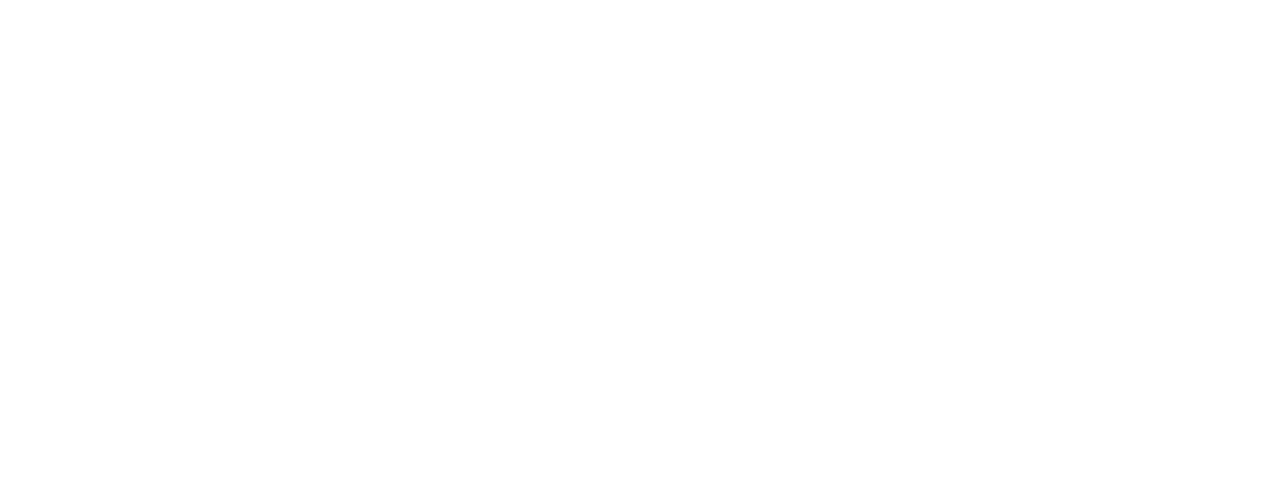
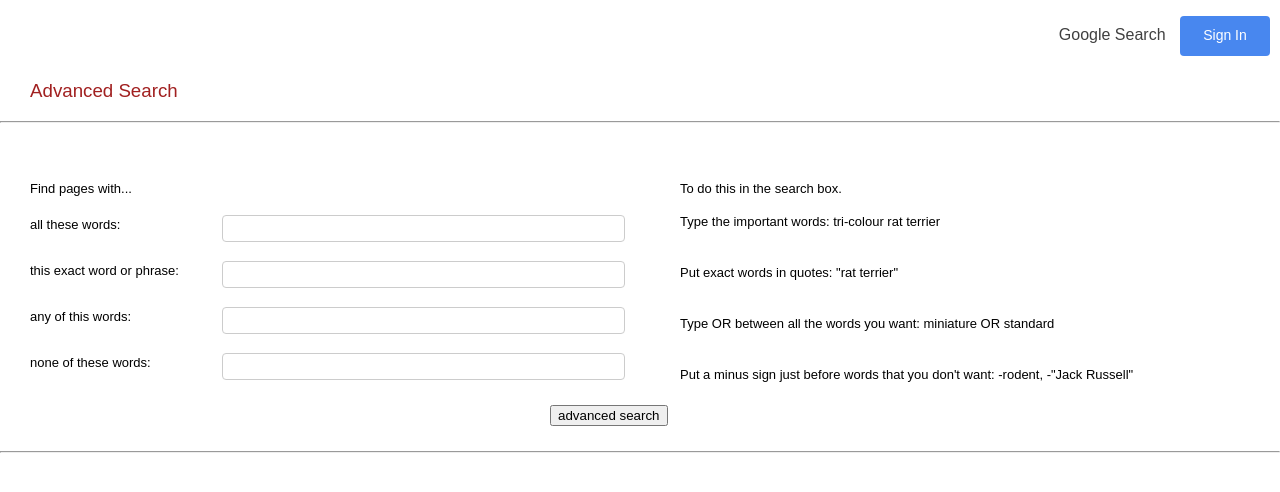
Before and after one commit to Beiancaa/Google-search, a plain HTML site: page advance.html in a window 1280 px wide. Drawn offline with Linux system fonts and the light colour scheme.

Commit message:
First PR

```diff
--- a/advance.html
+++ b/advance.html
@@ -0,0 +1,94 @@
+<head>
+    <meta charset="UTF-8">
+    <meta http-equiv="X-UA-Compatible" content="IE=edge">
+    <meta name="viewport" content="width=device-width, initial-scale=1.0">
+    <title>Google</title>
+    <link rel="icon" type="image/x-icon" href="Icons/title_Icon.png">
+    <link href="google.css" rel="stylesheet">
+</head>
+
+<body>
+    <header>
+      <nav>
+        <ul id="nav_bar">
+          <li class="nav-links"><a href="index.html">Google Search</a></li>
+          <li id="sign_in"><a href="#">Sign In</a></li>
+        </ul>
+      </nav>
+    </header>
+
+    <!-- FORM SEARCH LEFT SIDE-->
+    <h3 id="AS">Advanced Search</h3>
+    <hr id="hr">
+    <div class="row">
+        <div class="column">
+            <div class="form3">
+                <form action="https://google.com/search" name="f">
+                    <div>
+                        <h6">Find pages with...</h6>
+                    </div>
+                    <br>
+                    <div class="row">
+                        <div class="col-25">
+                            <label for="field1">all these words:</label>
+                        </div>
+                        <div class="col-75">
+                            <input type="text" class="textinput" id="field1" value=""  name="as_q">
+                        </div>
+                    </div>
+                    <br>
+                    <div class="row">
+                        <div class="col-25">
+                            <label for="field2">this exact word or phrase: </label>
+                        </div>
+                        <div class="col-75">
+                            <input type="text" class="textinput" id="field2" value=""  name="as_epq">
+                        </div>
+                    </div>
+                    <br>
+                    <div class="row">
+                        <div class="col-25">
+                            <label for="field3">any of this words: </label>
+                        </div>
+                        <div class="col-75">
+                            <input type="text" class="textinput" id="field3" value=""  name="as_oq">
+                        </div>
+                    </div>
+                    <br>
+                    <div class="row">
+                        <div class="col-25">
+                            <label for="field4">none of these words: </label>
+                        </div>
+                        <div class="col-75">
+                            <input type="text" class="textinput" id="field4" value=""  name="as_eq">
+                        </div>
+                    </div>
+                    <br>
+                    <input id= "AS-button" type="submit" value="advanced search" style="text-align: right;">
+                </form>
+            </div>
+        </div>
+        <!-- TEXT RIGHT SIDE-->
+        <div class="column1">
+            <div>
+                <h6">To do this in the search box.</h6>
+            </div>
+            <div class="text-column1">
+                <p>Type the important words: tri-colour rat terrier</p>
+            </div>
+            <div class="text-column1">
+                <p>Put exact words in quotes: "rat terrier"</p>
+            </div>
+            <div class="text-column1">
+                <p>Type OR between all the words you want: miniature OR standard</p>
+            </div>
+            <div class="text-column1">
+                <p>Put a minus sign just before words that you don't want: -rodent, -"Jack Russell"</p>
+            </div>
+        <div>
+        <br>
+        <br>
+        <br>
+    </div>
+    <hr>
+ </body
--- a/google.css
+++ b/google.css
@@ -1,5 +1,5 @@
 /* BASIC STYLES */
-body {
+  body {
     margin: 0;
     padding: 0;
     font-family: arial, 'sans-seri';
@@ -57,7 +57,7 @@ body {
     display: inline-block;
   }
 
-  /* GOOGLE AREA */
+  /*Google and google images */
   .google #google_logo {
     text-align: center;
     display: block;
@@ -67,16 +67,27 @@ body {
     padding-bottom: 30px;
   }
 
-  /* #images_word{
-    color:#4285f4;
-    font:16px/16px 'roboto-regular', arial, sans-serif;
-
-    bottom: 10px;
-    white-space:nowrap;
-  } */
+  .google #google_images {
+    text-align: center;
+    display: block;
+    padding-top: 60px;
+    padding-bottom: 5px;
+    padding-left: 320;
+  }
 
   .form {
     text-align: center;
+  }
+
+  .buttons {
+    border: none;
+    color: #3c4043;
+    text-align: center;
+    padding-top: 30px;
+    margin-bottom: 320px;
+    border-radius: 4px;
+    font-family: arial,sans-serif;
+    font-size: 14px;
   }
 
   #form-search {
@@ -90,31 +101,98 @@ body {
     box-shadow: 1px 1px 1px 1px;
   }
 
-  .buttons {
-    border: none;
-    color: #3c4043;
+  .form2 {
     text-align: center;
-    padding-top: 10px;
-    margin-bottom: 300px;
+    margin-bottom: 380px;
+  }
+
+  /*advance search */
+  .column {
+    float: left;
+    width: 50%;
+    padding: 10px;
+    padding-top: 50px;
+    padding-left: 30px;
+    font-size: small;
+  }
+
+  .column1 {
+    padding-top: 50px;
+    font-size: small;
+  }
+
+  #AS{
+    padding-top: 80px;
+    padding-left: 30;
+    color: rgb(161, 32, 32);
+    font-weight: normal;
+  }
+
+  #hr{
+    padding-left: 0;
+  }
+
+  #AS-button{
+    margin-left: 520px;
+    margin-top: 10;
+  }
+
+
+  .form2 {
+    box-sizing: border-box;
+  }
+
+  input[type=text]{
+    width: 90%;
+    padding: 5px;
+    border: 1px solid #ccc;
     border-radius: 4px;
-    font-family: arial,sans-serif;
-    font-size: 14px;
+    resize: vertical;
+    box-sizing: border-box;
   }
+
+  .col-25 {
+    float: left;
+    width: 30%;
+    margin-top: 6px;
+  }
+
+  .col-75 {
+    float: left;
+    width: 70%;
+    margin-top: 4px;
+  }
+
+  .row:after {
+    content: "";
+    display: table;
+    clear: both;
+  }
+
+  .text-column1{
+      padding-bottom: 5px;
+      padding-top: 5px;
+      font-size: small;
+
+  }
+
+  .text-column1-title{
+      font-weight: 300;
+  }
+
 
   /* FOOTER */
   footer  {
-    background: #f2f2f2;
-    border-top: solid 2px #e4e4e4;
-  /*   position: fixed; */
+    background: #e4e4e483;
+    border-top: solid 2px #e4e4e4a1;
     bottom: 0;
-    padding-bottom: 0;
     width: 100%;
 
   }
 
   footer ul li {
     display: inline;
-    color: #666666;
+    color: #202124;
     font-size: 14px;
     padding: 10px;
   }
```
Also changed, not shown: images.html (+9 -15 lines), index.html (+2 -2 lines), Icons/google_images.png (added).
